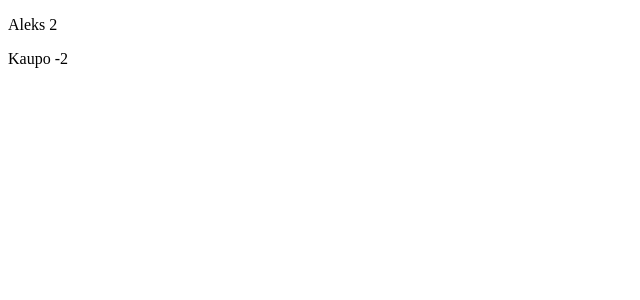
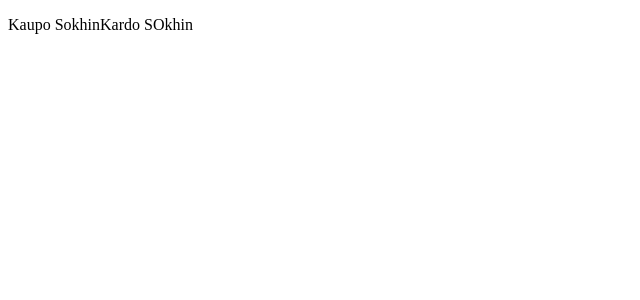
Before and after one commit to markojakob/FullStackCourse, a React (Vite) app: page / in a window 1280 px wide. Shown: the top 300 px of the page, without its empty margins (0-640 px from the left). Built offline with nearby package versions, Linux system fonts and the light colour scheme.

Commit message:
End react introduction

```diff
--- a/src/App.jsx
+++ b/src/App.jsx
@@ -17,17 +17,13 @@ const Footer = () => {
 }
 
 const App = () => {
-  const friends = [
-    { name: "Aleks", age: 2 },
-    { name: "Kaupo", age: -2 }
-  ]
+  const friends = [ "Kaupo Sokhin", "Kardo SOkhin"]
 
-  return [
+  return (
     <div>
-      <p>{friends[0].name} {friends[0].age}</p>
-      <p>{friends[1].name} {friends[1].age}</p>
+      <p>{friends}</p>
     </div>
-  ]
+  )
 }
 
 export default App
```
